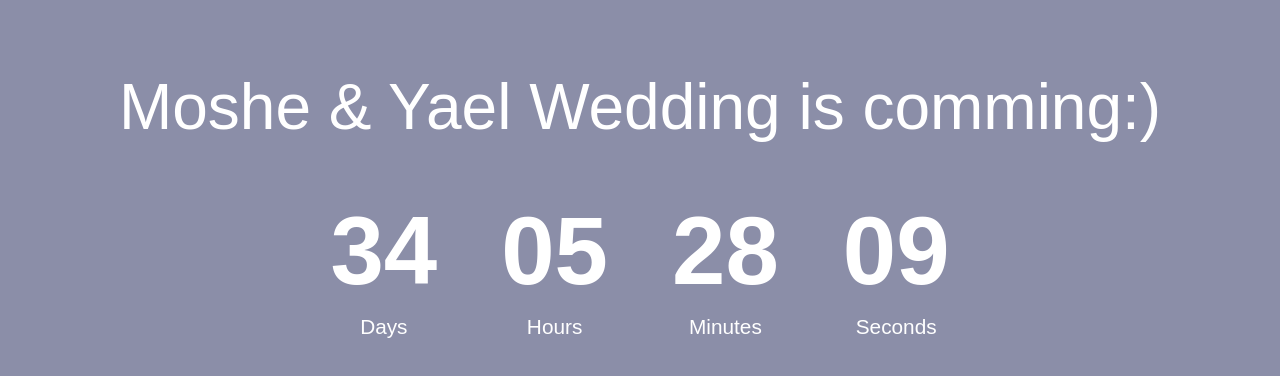
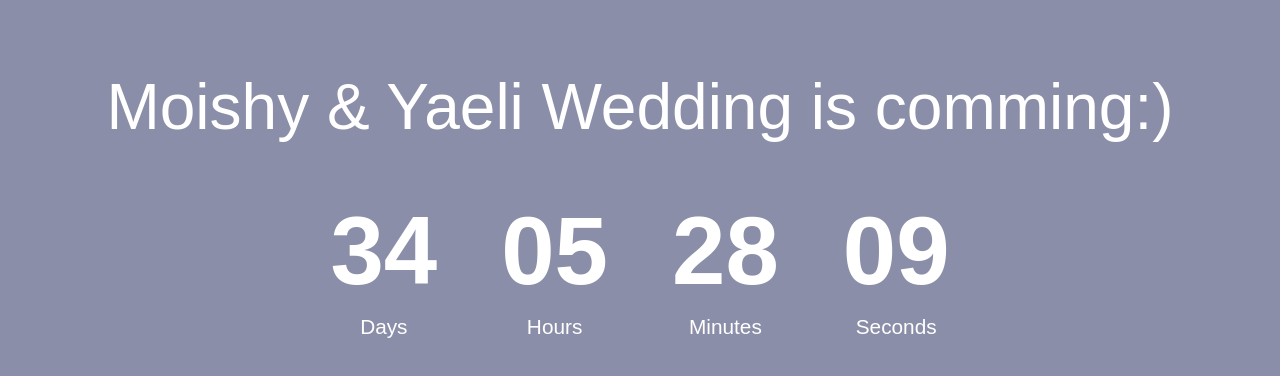
Before and after one commit to YaelShrem/DownCounter, a plain HTML site: page index.html in a window 1280 px wide. Shown: the part 360-736 px from the top of the page. Drawn offline with Linux system fonts and the light colour scheme.

Commit message:
Update index.html

```diff
--- a/index.html
+++ b/index.html
@@ -10,7 +10,7 @@
 </head>
 <body>
     <img src="./img/logo.jpeg" class="logo"/>
-    <h1>Moshe & Yael Wedding is comming:)</h1>
+    <h1>Moishy & Yaeli Wedding is comming:)</h1>
     <div class="countdown-container">
         <div class="countdown-el days-c">
             <p class="big-text" id="days">0</p>
```
